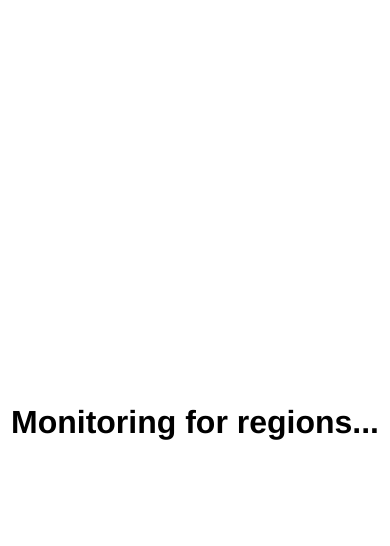
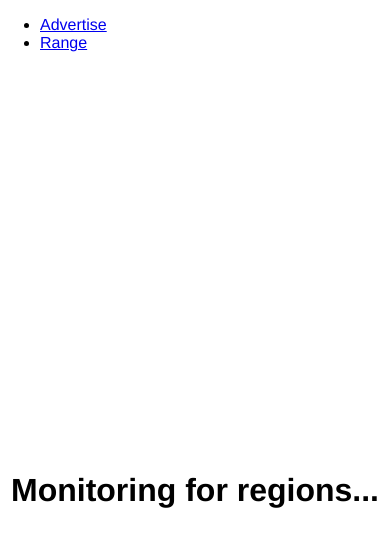
Before and after one commit to dsharris/TheGame, a plain HTML site: page phonegap/www/monitor.html in a window 390 px wide. Drawn offline with Linux system fonts and the light colour scheme; some packages are replaced by stand-ins of ours.

Commit message:
added attack framework

```diff
--- a/phonegap/www/monitor.html
+++ b/phonegap/www/monitor.html
@@ -10,6 +10,14 @@
     <title>Monitor</title>
   </head>
   <body>
+    <ul>
+      <li>
+        <a href="advertise.html">Advertise</a>
+      </li>
+      <li>
+        <a href="range.html">Range</a>
+      </li>
+    </ul>
     <div id='container'>
       <h1 id='blob'>Monitoring for regions...</h1>
     </div>
```
Also changed, not shown: phonegap/www/advertise.html (+8 -0 lines), phonegap/www/range.html (+8 -0 lines).
